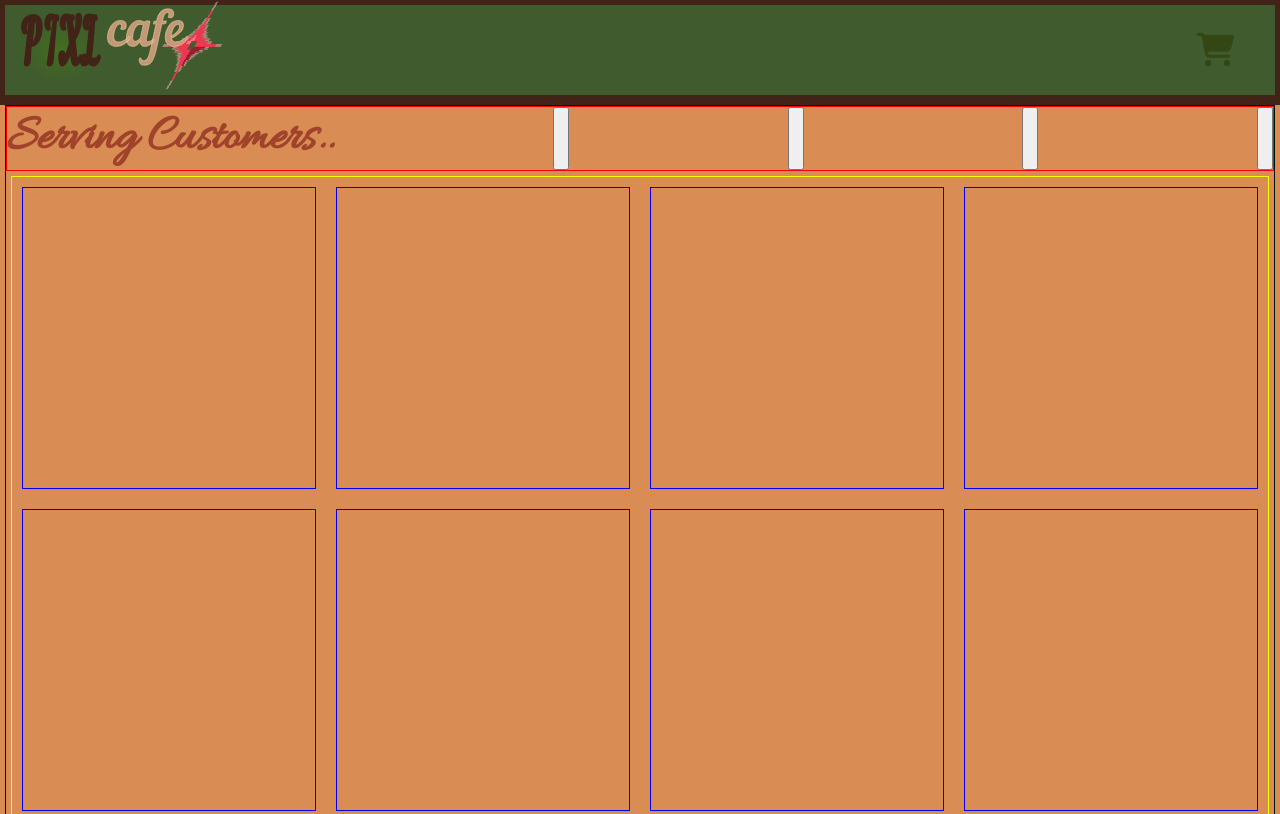
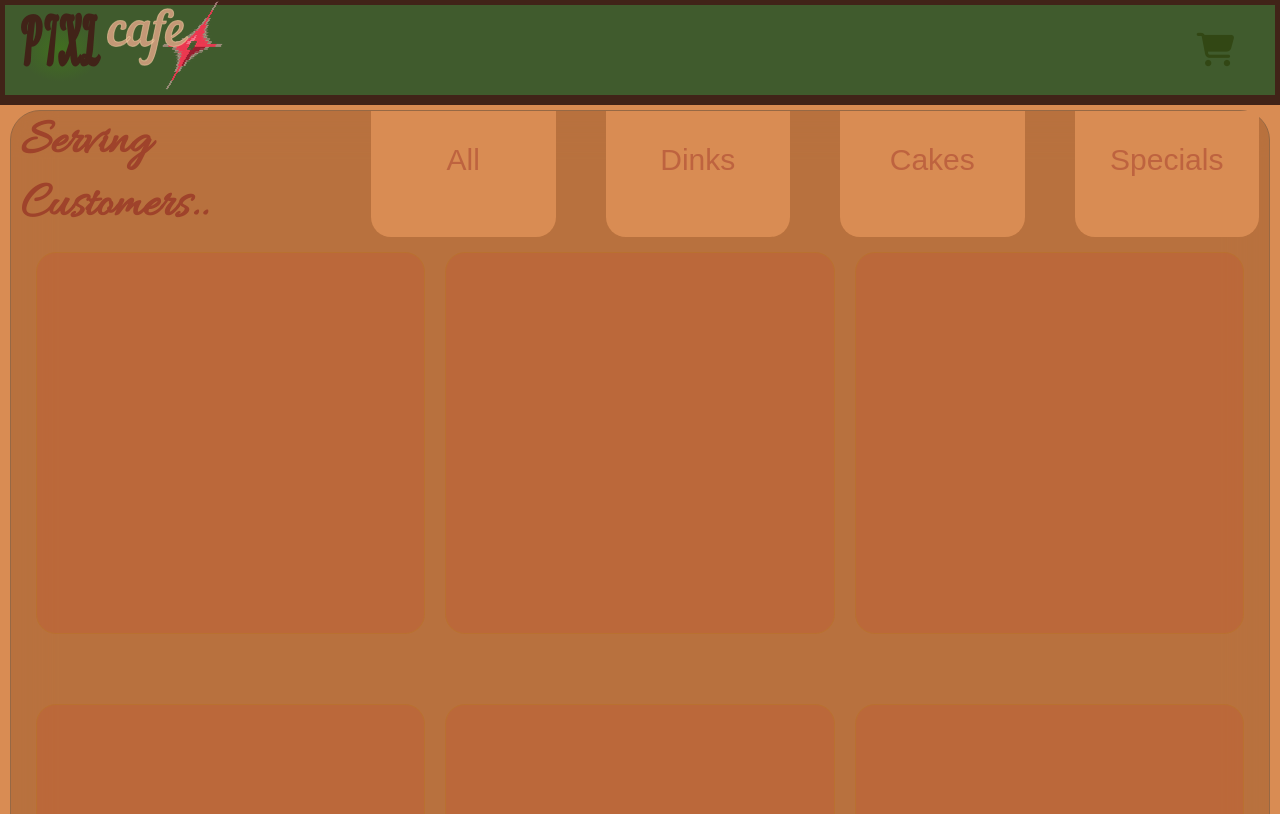
Before and after one commit to savageAryan/Ordering-system-Cafe, a plain HTML site: page index.html in a window 1280 px wide. Shown: the top 814 px of the page. Drawn offline with Linux system fonts and the light colour scheme.

Commit message:
some layout and color changes

```diff
--- a/index.html
+++ b/index.html
@@ -20,25 +20,22 @@
       <div id="maincontent">
         <div id="control">
           <h2>Serving Customers..</h2>
-          <button></button>
-          <button></button>
-          <button></button>
-          <button></button>
+          <button>All</button>
+          <button>Dinks</button>
+          <button>Cakes</button>
+          <button>Specials</button>
         </div>
 
         <div id="items">
-          <div id="itemcard"></div>
-          <div id="itemcard"></div>
-          <div id="itemcard"></div>
-          <div id="itemcard"></div>
-          <div id="itemcard"></div>
-          <div id="itemcard"></div>
-          <div id="itemcard"></div>
-          <div id="itemcard"></div>
-          <div id="itemcard"></div>
-          <div id="itemcard"></div>
-          <div id="itemcard"></div>
-          <div id="itemcard"></div>
+          <div id="itemcard" data-Item="cookies"></div>
+          <div id="itemcard" data-Item="cookies"></div>
+          <div id="itemcard" data-Item="cookies"></div>
+          <div id="itemcard" data-Item="cookies"></div>
+          <div id="itemcard" data-Item="cookies"></div>
+          <div id="itemcard" data-Item="cookies"></div>
+          <div id="itemcard" data-Item="cookies"></div>
+          <div id="itemcard" data-Item="cookies"></div>
+          <div id="itemcard" data-Item="cookies"></div>
         </div>
       </div>
       <div id="cart"></div>
--- a/style.css
+++ b/style.css
@@ -82,13 +82,27 @@ body{
     flex-shrink: 1;
     flex: 1 1 0;
     min-width: 0;
-    border: 1px red solid;
 }
 #control button{
     display: block;
-    margin-left: auto;
+    width: 200px;
+    margin-left: 50px;
+    background: #d98c53;
+    color: #b14f37ad;
+    border: none;
+    padding-bottom: 30px;
+    border-bottom-left-radius: 20px;
+    border-bottom-right-radius: 20px;
+    font-size: 30px;
     position: relative;
-    right: 0px;
+}
+#control button:hover{
+    transition: 0.15s ease-in;
+    border: 3px solid #d0703c;
+    border-top: none;
+    padding: 0;
+    background: #62261f;
+    font-size: 40px;
 }
 #control h2{
     margin: 0px;
@@ -103,28 +117,36 @@ body{
     flex-direction: column;
     flex: 1 1 0;
     min-width: 0;
+    margin: 5px;
+    padding: 10px;
+    padding-top: 0px;
+    border-radius: 30px;
+    backdrop-filter: blur(20px);
+    border: 1px solid #966844;
+    background: rgba(109, 55, 14, 0.303);
 }
 #items{
     display: flex;
     flex-wrap: wrap;
     margin: 5px;
+    row-gap: 50px;
     flex-shrink: 1;
     flex: 2 1 0;
     min-width: 0;
     justify-content: space-evenly;
-    border: 1px yellow solid;
 }
 #cart{
-
+    position: sticky;
+    top: 5px;
     display: none;
     flex: 0 0 400px;
     box-sizing: border-box;
     border-radius: 30px;
     background: #b14f37ad;
     align-self: stretch;
-    margin: 10;
-    height: 620px;
-    border: 1px red solid;
+    margin: 10px;
+    align-self: flex-start;
+    height: 730px;
     min-height: 0;
     animation: cartpop 0.1s ease-in;
 
@@ -144,17 +166,20 @@ body{
     }
 }
 #itemcard{
-    height: 300px;
+    height: 380px;
     margin: 10px;
-    flex: 1 1 250px;
-    border: 1px blue solid;
+    flex: 1 1 300px;
+
+    border-radius: 20px;
+    background: #c34e313c;
+    border: 1px rgb(185, 112, 48) solid;
 }
 #body2{
     margin: 5px;
     display: flex;
     flex-wrap: wrap;
+    flex-direction: row;
     align-items: stretch;
-    border: 1px rgb(1, 17, 0) solid;
 }
 @font-face {
     font-family: "cursive";
```
Also changed, not shown: index.js (line endings or trailing spaces).
